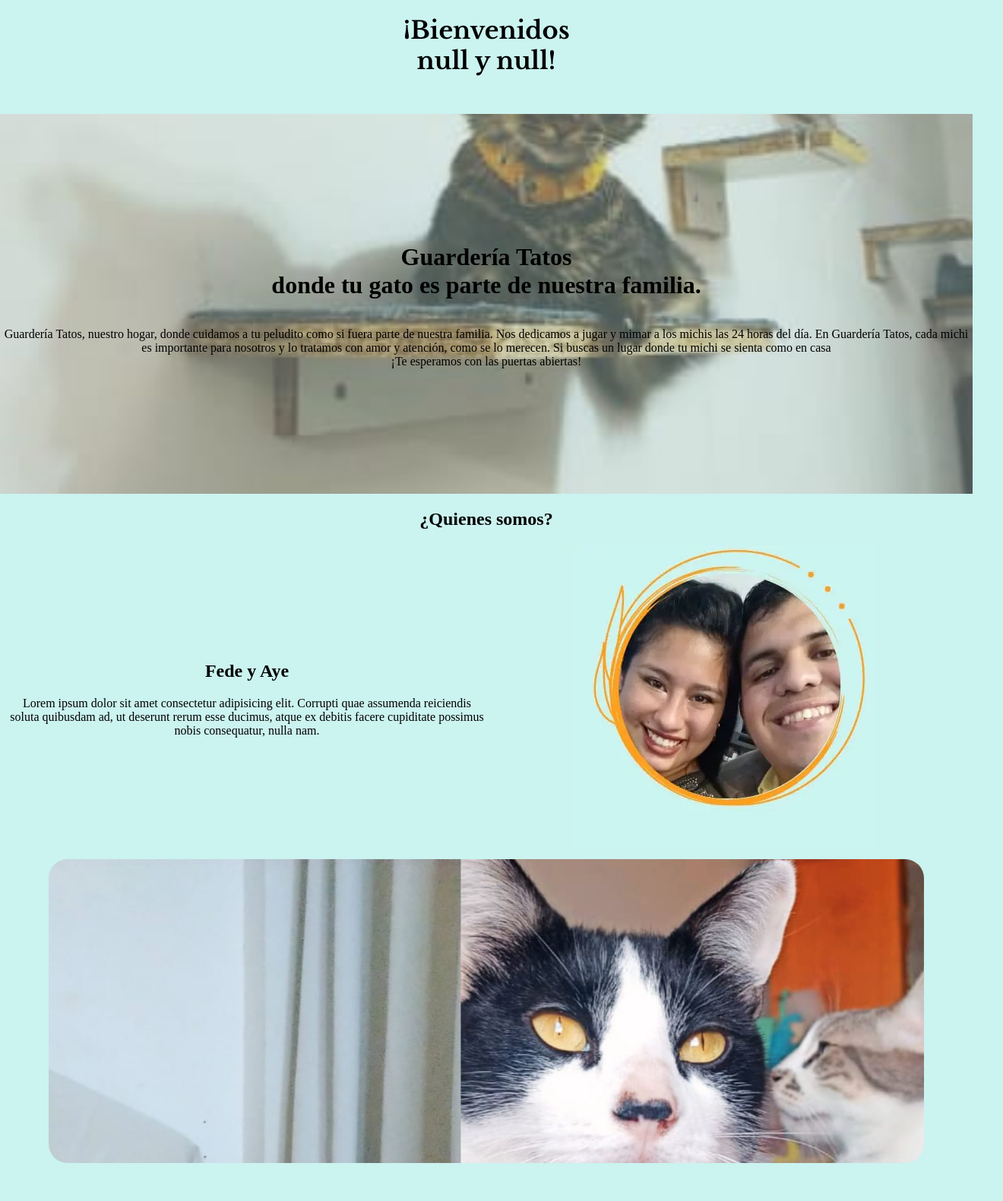
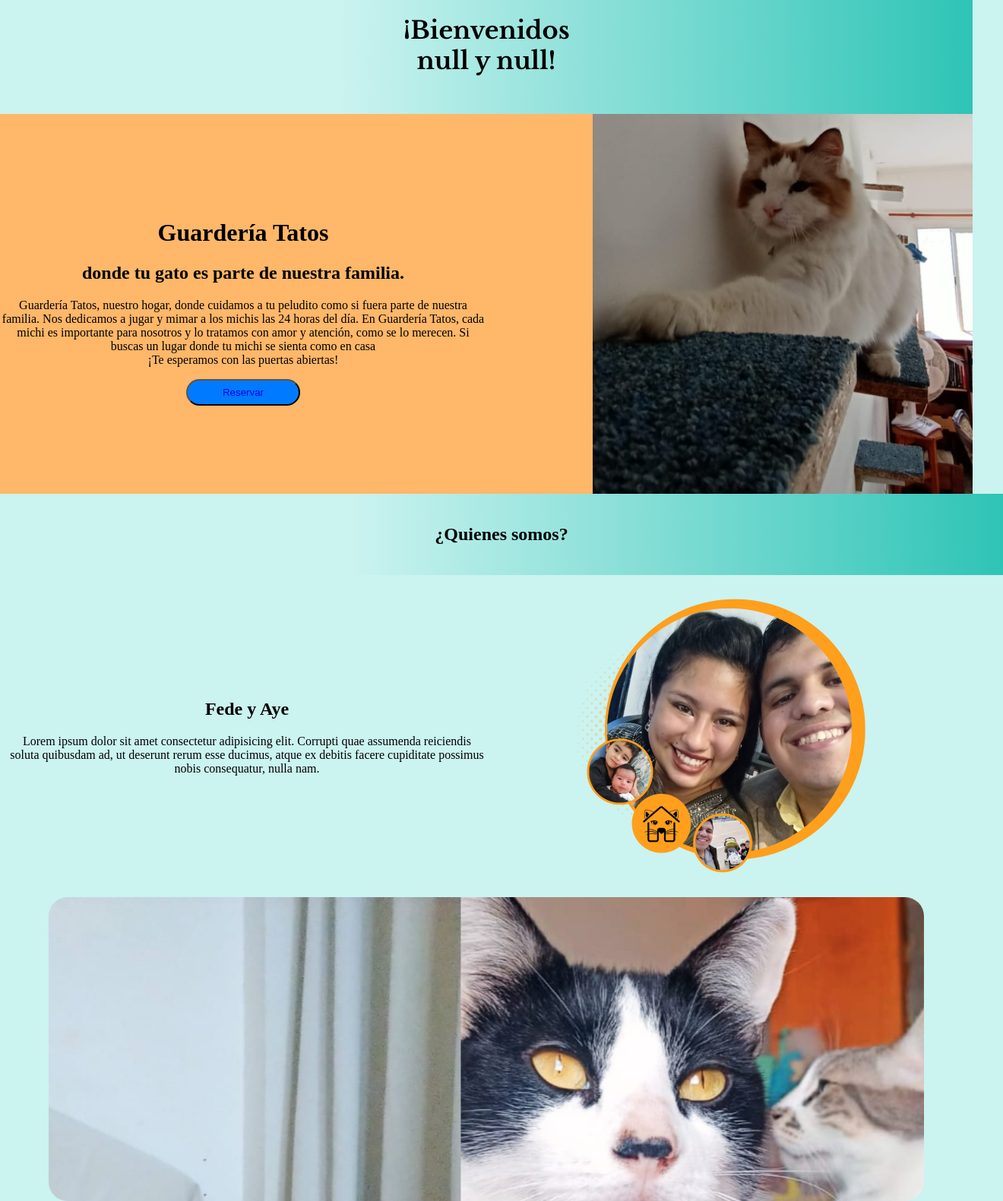
Before and after one commit to FedericoMiguelNunez/Guarderia-Tatos, a plain HTML site: page Guarderia-Tatos.html in a window 1280 px wide. Shown: the whole page at 76% size, 1320 px wide, since content can reach past the window. Before the commit the page ends 1531 px from the top, so only its background shows below. Drawn offline with nearby package versions, Linux system fonts and the light colour scheme.

Commit message:
se modifico la imagen estatica y el quienes somos y se ordeno un pco el codigo

```diff
--- a/Guarderia-Tatos.html
+++ b/Guarderia-Tatos.html
@@ -16,40 +16,58 @@
 </head>
 
 <body>
+    <header>
         <div class="cont-saludo">
             <h1 class="cambiar" id="cambiar"> hola</h1>
 
         </div>
         <div class="contendor-img-estatico">
-
+            <div class="Texto-H">
                 <h1 class="Tit-QS">
-        Guardería Tatos <br> donde tu gato es parte de nuestra familia.
+                    Guardería Tatos
                 </h1>
+                <h2>donde tu gato es parte de nuestra familia.</h2>
                 <p class="historia">
-        Guardería Tatos, nuestro hogar, donde cuidamos a tu peludito como si fuera parte de nuestra familia. Nos
-        dedicamos a jugar y mimar a los michis las 24 horas del día. En Guardería Tatos, cada michi es importante
-        para nosotros y lo tratamos con amor y atención, como se lo merecen. Si buscas un lugar donde tu michi se
+                    Guardería Tatos, nuestro hogar, donde cuidamos a tu peludito como si fuera parte de nuestra familia.
+                    Nos
+                    dedicamos a jugar y mimar a los michis las 24 horas del día. En Guardería Tatos, cada michi es
+                    importante
+                    para nosotros y lo tratamos con amor y atención, como se lo merecen. Si buscas un lugar donde tu
+                    michi
+                    se
                     sienta como en casa <br> ¡Te esperamos con las puertas abiertas!
                 </p>
+                <button id="primer-btn-contacto"><a href="Contacto.html">Reservar</a></button>
+            </div>
+
+            <div class="img-estatico">
+
+
+                <svg class="Onda-movile" viewBox="0 0 500 150" preserveAspectRatio="none" style="height: 40%; width: 100%;"><path d="M0.01,49.97 C150.00,149.96 271.48,-49.97 500.01,49.97 L500.01,0.01 L0.01,0.01 Z" style="stroke: none; fill: #ffb769;"></path></svg>
+            <svg class="onda-computadora" viewBox="0 0 500 150" preserveAspectRatio="none" style="height: 100%; width: 100%;"><path d="M43.19,-6.51 C-42.59,40.83 175.81,112.85 -134.01,252.93 L0.01,149.96 L0.01,0.01 Z" style="stroke: none; fill: #ffb769;"></path></svg>
 
         </div>
-
-
-    <div class="somos"><h2>¿Quienes somos?</h2></div>
-<div class="contenedor-fedeyaye">
-    <div class="cont-h2-p">
+    </header>
+<main>
+    <div class="fundadores">
+        <h2 >¿Quienes somos?</h2>
+    </div>
+    <div class="contenedor-fundadores">
+        <div class="contenedor-fundadores-text">
             <h2>
                 Fede y Aye
             </h2>
             <p>
-        Lorem ipsum dolor sit amet consectetur adipisicing elit. Corrupti quae assumenda reiciendis soluta quibusdam ad, ut deserunt rerum esse ducimus, atque ex debitis facere cupiditate possimus nobis consequatur, nulla nam.
+                Lorem ipsum dolor sit amet consectetur adipisicing elit. Corrupti quae assumenda reiciendis soluta
+                quibusdam ad, ut deserunt rerum esse ducimus, atque ex debitis facere cupiditate possimus nobis
+                consequatur, nulla nam.
             </p>
         </div>
-    <div class="cont-f">
-        <img src="imagenes/Ayeyfede.webp" alt="" class="fotosaye-fede">
+        <div class="contenedor_imagen_Fundadores">
+            <img src="imagenes/sanda haro (1).png" alt="" class="fotosaye-fede">
         </div>
     </div>
-<div class="contenedor">
+    <div class="contenedor-carrusel">
         <ul>
             <li><img src="imagenes/foto1.jpg" alt=""></li>
             <li><img src="imagenes/foto2.jpg" alt=""></li>
@@ -57,7 +75,7 @@
             <li><img src="imagenes/foto4.jpg" alt=""></li>
         </ul>
     </div>
-
+</main>
 
     <script>
         const cambio = document.getElementById("cambiar");
--- a/style2.css
+++ b/style2.css
@@ -1,7 +1,9 @@
 body {
     background-color: #cbf3f0;
-margin: 0px;
-padding: 0px;
+    margin: 0px;
+    padding: 0px;
+    width: 100vw;
+    overflow-x: hidden;
 }
 
 .cont-saludo {
@@ -10,52 +12,101 @@ padding: 0px;
     display: flex;
     font-family: 'Libre Baskerville', serif;
     margin: 0px;
-    padding: 20px 0px 50px ;
+    padding: 20px 0px 50px;
     justify-content: center;
     align-items: center;
-background-color: #cbf3f0;
+    background: linear-gradient(to right, #cbf3f0 35%, #2ec4b6 );
+    ;
 
 }
 
-.ondas {
-    position: absolute;
-    width: 100vw;
-    left: 0px;
-    bottom: 0px;
-    z-index: 1000;
-}
+
+
 
 .cambiar {
     padding: 0px;
     margin: 0px;
-z-index: 2000;
+
 }
-.ondas2{
-    position: absolute;
+
+
+
+.contendor-img-estatico {
     width: 100vw;
-    left: 0px;
-    top: 0px;
-    z-index: 1000;
-    height: 50px;
-}
-.contendor-img-estatico{
-    width: 100vw;
+    height: 500px;
 
-    height: 500px;
-    background-image: url(imagenes/luqifondo.jpeg);
-    position: relative;
     display: flex;
-    flex-direction: column;
     text-align: center;
     align-items: center;
     justify-content: center;
-    background-repeat: no-repeat;
-    background-size:cover;
-  background-position: center;
-    background-attachment: fixed;
+    background-color: #ffb769;
 
 }
-.contenedor {
+
+.Texto-H {
+    flex: 1;
+
+}
+
+.img-estatico {
+    width: 100%;
+    background-image: url(imagenes/mity2.png);
+    background-repeat: no-repeat;
+    background-attachment: fixed;
+    background-size: contain;
+    height: 100%;
+    flex: 1;
+    position: relative;
+    background-position: right 80%;
+}
+#primer-btn-contacto{
+
+    width: 150px;
+    height: 35px;
+    background-color: #007bff;
+    border-radius: 25px;
+
+
+}
+#primer-btn-contacto a{
+    text-decoration: none;
+}
+.onda_de_IMG-Est {
+    position: absolute;
+
+
+}
+.Onda-movile{
+    display: none;
+}
+.fundadores {
+    text-align: center;
+    width: 100vw;
+    background: linear-gradient(to right, #cbf3f0 35%, #2ec4b6 );
+    margin: 0px;
+    padding: 20px;
+}
+
+.contenedor-fundadores {
+    display: flex;
+    flex-direction: row;
+    justify-content: center;
+    align-content: center;
+    text-align: center;
+    align-items: center;
+    margin: 10px;
+}
+
+
+.contenedor-fundadores-text {
+    flex: 1;
+
+
+}
+.contenedor_imagen_Fundadores{
+    flex: 1;
+}
+.contenedor-carrusel {
     width: 90vw;
     height: auto;
     margin: 0px auto 0px;
@@ -66,7 +117,7 @@ z-index: 2000;
 
 }
 
-.contenedor ul {
+.contenedor-carrusel ul {
     display: flex;
     padding: 0px;
     margin: 0px;
@@ -78,61 +129,19 @@ z-index: 2000;
 
 }
 
-.contenedor li {
+.contenedor-carrusel li {
     list-style: none;
     width: 100%;
     margin: 0px;
 
 }
 
-.contenedor img {
+.contenedor-carrusel img {
     width: 100%;
     margin: 0px;
     height: 100%;
 }
 
-.contenedor-quienes-somos {
-    display: flex;
-    flex-direction: column;
-    text-align: center;
-    margin: 10px 0px 0px 0px 0px  ;
-background-color: #ff9f1c;
-position: relative;
-padding-top: 30px;
-}
-
-.contenedor-quienes-somos h1 {
-    font-family: 'Libre Baskerville', serif;
-    letter-spacing: 1px;
-    font-size: 25px;
-
-}
-
-.contenedor-quienes-somos p {
-    padding: 5px 20px;
-    font-family: 'Libre Baskerville', serif;
-}
-
-.somos {
-    text-align: center;
-    width: 100vw;
-}
-
-.contenedor-fedeyaye {
-    display: flex;
-    flex-direction: row;
-    justify-content: center;
-    align-content: center;
-    text-align: center;
-    align-items: center;
-    margin: 10px;
-}
-
-.cont-f,
-.cont-h2-p {
-    width: 100%;
-
-}
 
 
 
@@ -170,17 +179,23 @@ padding-top: 30px;
 }
 
 @media screen and (min-width: 900px) {
-    .contenedor {
+    .contenedor-carrusel {
         height: 400px;
     }
 
 }
 
-/*@media screen and (max-width : 700px) {
-    .contenedor-fedeyaye {
+@media screen and (max-width : 700px) {
+    .contendor-img-estatico{
         flex-direction: column;
     }
-    .contendor-img-estatico{
-        background-image: url(imagenes/luqifondo.jpeg);
+    .Onda-movile{
+        display: block;
+    }
+    .onda-computadora{
+        display: none;
+    }
+    .contenedor-fundadores{
+        flex-direction: column;
     }
 }
```
Also changed, not shown: Contacto.html (added), imagenes/Mity.jpeg (added), imagenes/mimi-trep.png (added), imagenes/mity2.png (added), imagenes/sanda haro (1).png (added). Lines whose indentation alone changed are shown as unchanged.
